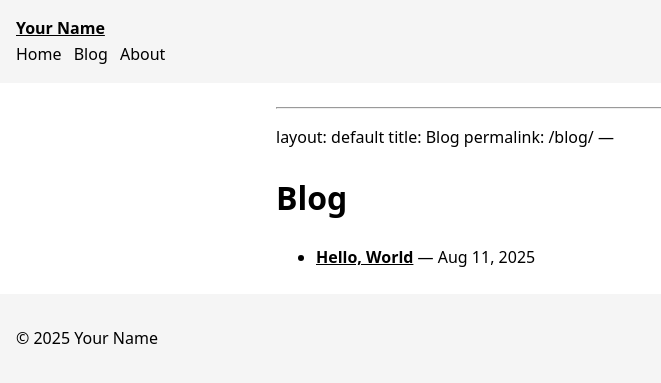
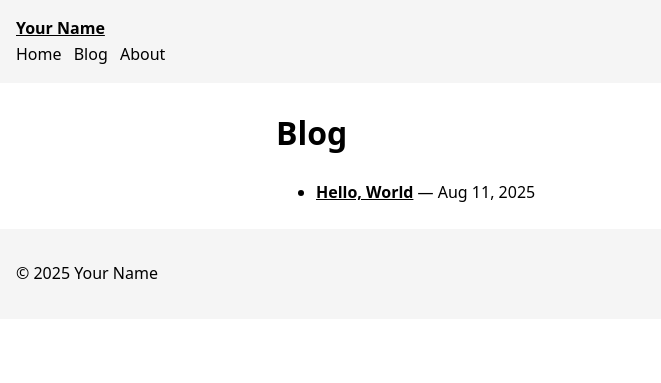
Before and after one commit to Dusto-AI/dusto-ai, a Jekyll site: the page built from blog.md, in a window 1280 px wide. Shown: the top 383 px of the page, without its empty margins (0-661 px from the left). Built offline with Jekyll 4.4.1, drawn with Linux system fonts in a browser that asks for light colours; our own code applies the rules of GitHub Pages for plain Markdown files.

Commit message:
Update blog.md

```diff
--- a/blog.md
+++ b/blog.md
@@ -1,10 +1,3 @@
-
----
-layout: default
-title: Blog
-permalink: /blog/
----
-
 # Blog
 
 {% for post in site.posts %}
```
